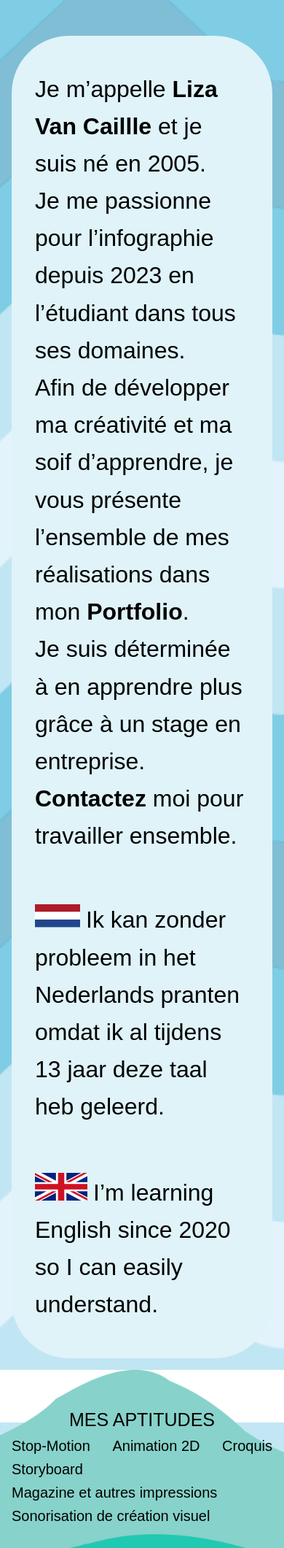
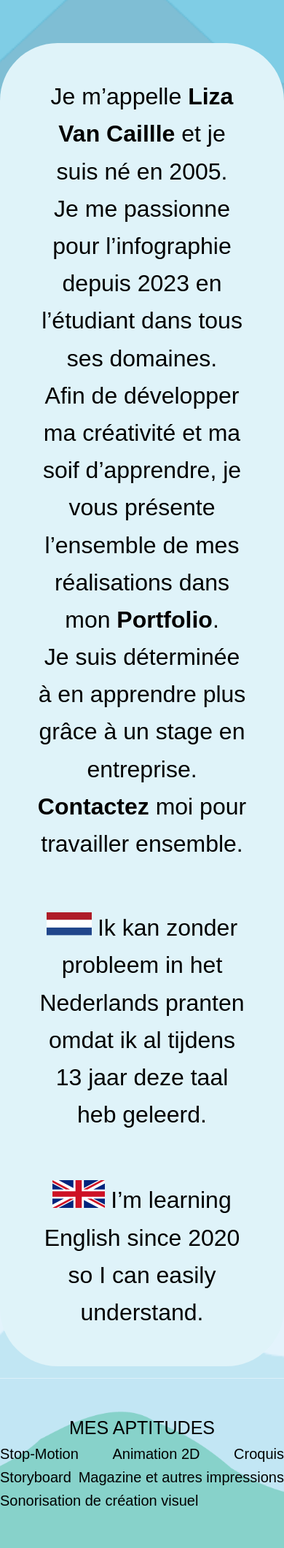
Before and after one commit to LizaFuzhen/portfolio, a PHP site: page / in a window 390 px wide. Shown: the part 1176-3297 px from the top of the page at 73% size. Run offline with PHP 8.4, Linux system fonts and the light colour scheme; data comes from the database, SQL or seed files in the repository; some web fonts are replaced.

Commit message:
modif skill

```diff
--- a/style.css
+++ b/style.css
@@ -441,7 +441,7 @@ nav a:hover {
  * Section Skills
  */
  #skills{
-    background: url("images/fondv.webp") no-repeat center/107%;
+    background: url("images/fondv1_1.webp") no-repeat center/107%;
 }
 
 #skills h2{
@@ -707,3 +707,30 @@ nav a:hover {
     font-size: 3rem;
    }
 }
+/* Responsive pour la page Work (réalisations individuelles) */
+@media (max-width: 1200px) {
+  .page-container {
+    flex-direction: column;   /* Passe en colonne */
+    align-items: center;      /* Centre le contenu */
+    text-align: center;       /* Centre le texte */
+  }
+
+  .page-container .left,
+  .page-container .right {
+    flex: 0 0 auto;    /* Enlève les largeurs forcées */
+    width: 100%;       /* Prend toute la largeur */
+    padding: 1rem 0;
+  }
+
+  .page-container .work-image img {
+    max-width: 90%;    /* Image plus petite et centrée */
+    height: auto;
+    margin: 0 auto;
+    display: block;
+  }
+
+  .page-container .work-info {
+    margin-top: 1rem;
+    padding: 0 1rem;
+  }
+}
```
